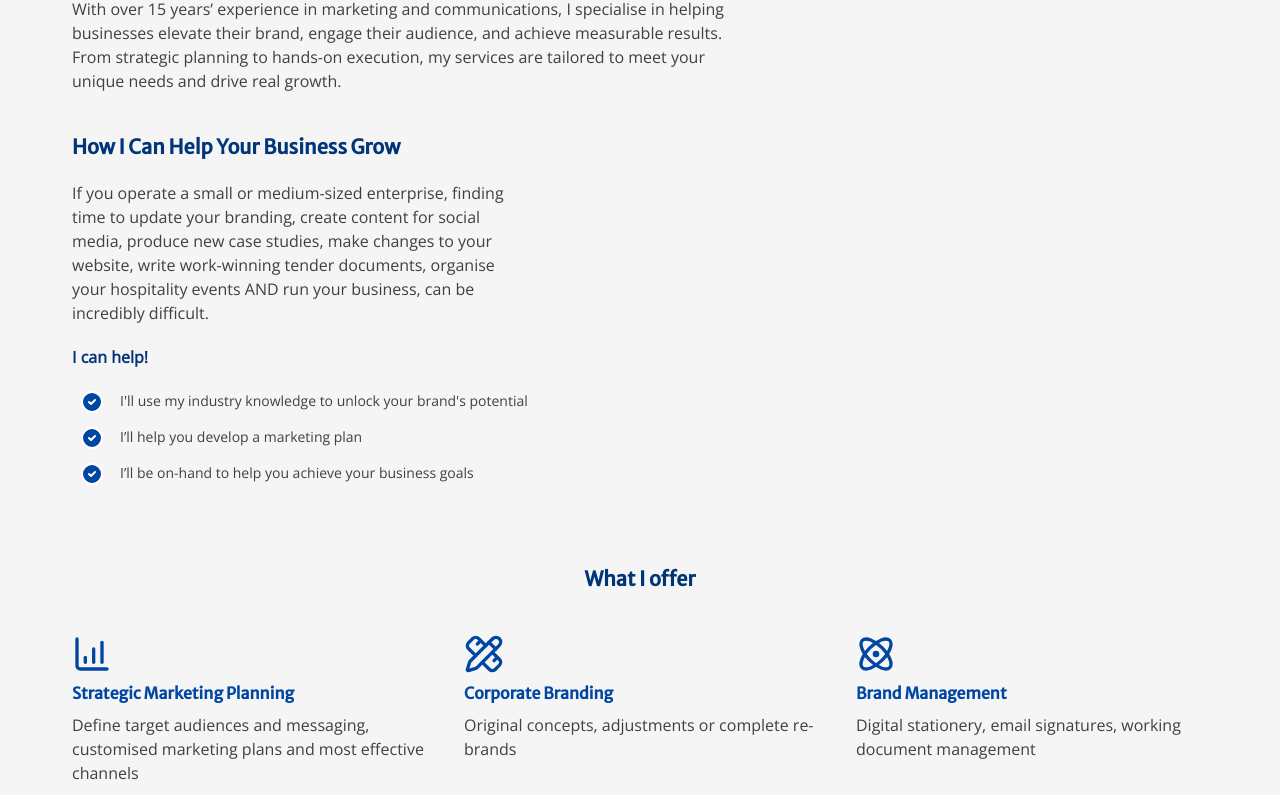
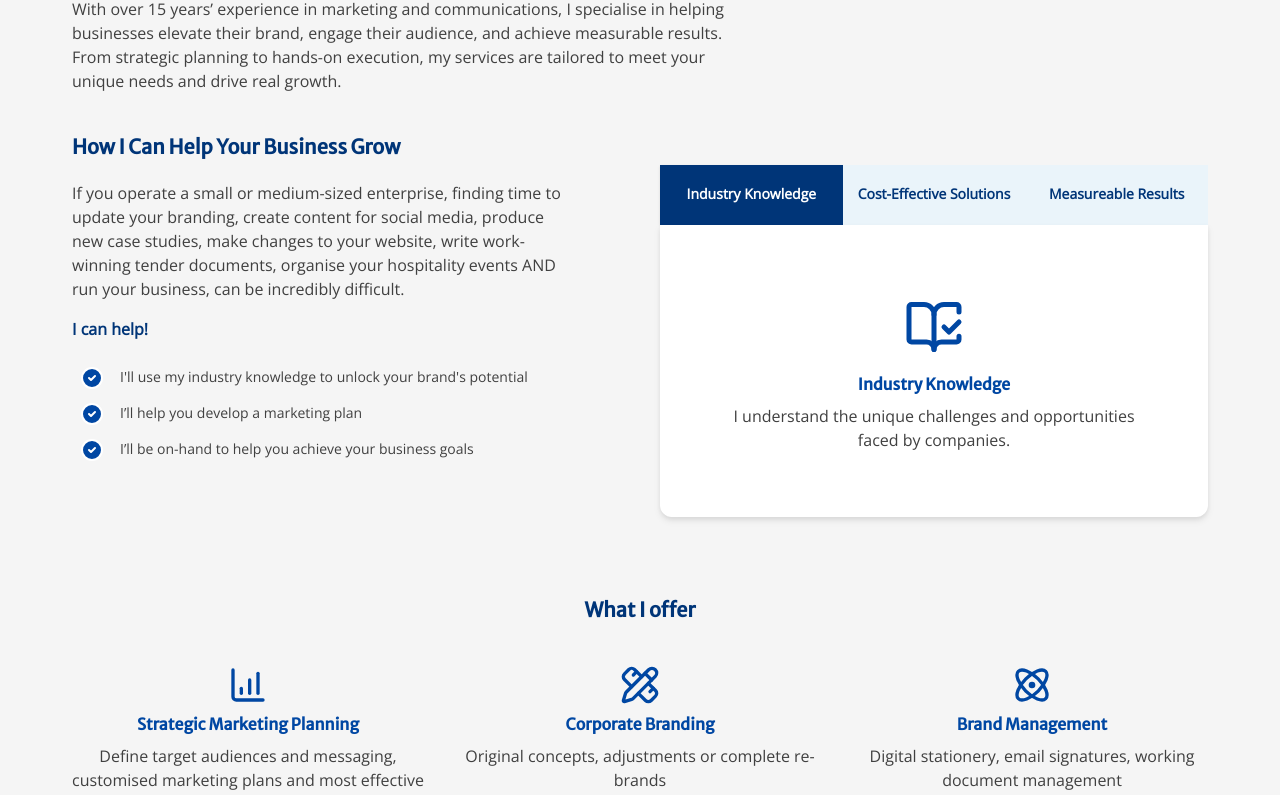
Before and after one commit to lewis-worsley/joebacon, a Next.js app: page / in a window 1280 px wide. Shown: the part 618-1413 px from the top of the page. Built offline with nearby package versions, Linux system fonts and the light colour scheme.

Commit message:
created tabs benefits

```diff
--- a/components/Services.tsx
+++ b/components/Services.tsx
@@ -11,6 +11,9 @@ import {
   Presentation,
   Send
 } from 'lucide-react';
+
+import { Tabs, TabsContent, TabsList, TabsTrigger } from "@/components/ui/tabs";
+import { tabsData } from '@/constants';
 
 const Services = () => {
   const support = [
@@ -89,22 +92,56 @@ const Services = () => {
             to meet your unique needs and drive real growth.
           </p>
         </div>
-        <div className='space-y-5'>
-          <h3 className='text-lg md:text-xl'>How I Can Help Your Business Grow</h3>
-          <p className='md:w-[40%]'>
+        <div className="space-y-5">
+          <h3 className="text-lg md:text-xl">How I Can Help Your Business Grow</h3>
+          <div className="grid md:grid-cols-2 gap-10">
+            <div>
+              <p className="md:w-[90%]">
                 If you operate a small or medium-sized enterprise, finding time to update your branding,
                 create content for social media, produce new case studies, make changes to your website,
                 write work-winning tender documents, organise your hospitality events AND run your
                 business, can be incredibly difficult.
               </p>
-          <p className='font-bold text-blue-1'>I can help!</p>
-          <div className='flex-col flex gap-3 text-sm'>
+              <p className="font-bold text-blue-1 mt-4">I can help!</p>
+              <div className="flex-col flex gap-3 text-sm mt-6">
                 {support.map((support, index) => (
-              <span key={index} className='flex items-center gap-2 '>
-                <CircleCheck className='min-w-10' color='white' fill='#0047A3' />
+                  <span
+                    key={index}
+                    className="flex gap-2 items-center text-start sm:place-content-center md:place-content-start"
+                  >
+                    <CircleCheck className="min-w-10" color="white" fill="#0047A3" />
                     {support}
                   </span>
                 ))}
+              </div>
+            </div>
+            <div className="md:w-auto rounded-none mt-5 md:mt-0">
+              <Tabs defaultValue="knowledge" className='text-center'>
+                <TabsList className='rounded-none w-full md:text-base'>
+                  {tabsData.map(({ value, title, className }) => (
+                    <TabsTrigger
+                      value={value}
+                      key={value}
+                      className={className}
+                    >
+                      {title}
+                    </TabsTrigger>
+                  ))}
+                </TabsList>
+                <div className='bg-white-1 p-10 md:p-16 rounded-b-xl drop-shadow-md'>
+                  {tabsData.map(({ value, title, description, icon }) => (
+                    <TabsContent value={value} key={value}>
+                      <div className='flex flex-col items-center gap-2'>
+                        <span className='mb-2'>{icon}</span>
+                        <h4 className='text-blue-2'>{title}</h4>
+                        <p>{description}</p>
+                      </div>
+                    </TabsContent>
+                  ))}
+                </div>
+              </Tabs>
+            </div>
+          </div>
         </div>
         <div>
           <h3 className="text-lg md:text-xl mt-20 text-center">What I offer</h3>
@@ -112,7 +149,7 @@ const Services = () => {
             {whatIOffer.map(({ icon, label, description }) => (
               <div
                 key={label}
-                  className="flex flex-col items-center text-center md:text-start md:place-items-start"
+                className="flex flex-col items-center text-center"
               >
                 {icon}
                 <h4 className="text-[16px] text-blue-2 mt-2">{label}</h4>
@@ -121,8 +158,6 @@ const Services = () => {
             ))}
           </div>
         </div>
-
-        </div>
       </div>
     </section>
   );
--- /dev/null
+++ b/components/ui/tabs.tsx
@@ -0,0 +1,55 @@
+"use client"
+
+import * as React from "react"
+import * as TabsPrimitive from "@radix-ui/react-tabs"
+
+import { cn } from "@/lib/utils"
+
+const Tabs = TabsPrimitive.Root
+
+const TabsList = React.forwardRef<
+  React.ElementRef<typeof TabsPrimitive.List>,
+  React.ComponentPropsWithoutRef<typeof TabsPrimitive.List>
+>(({ className, ...props }, ref) => (
+  <TabsPrimitive.List
+    ref={ref}
+    className={cn(
+      "inline-flex h-5  items-center justify-center bg-muted text-muted-foreground",
+      className
+    )}
+    {...props}
+  />
+))
+TabsList.displayName = TabsPrimitive.List.displayName
+
+const TabsTrigger = React.forwardRef<
+  React.ElementRef<typeof TabsPrimitive.Trigger>,
+  React.ComponentPropsWithoutRef<typeof TabsPrimitive.Trigger>
+>(({ className, ...props }, ref) => (
+  <TabsPrimitive.Trigger
+    ref={ref}
+    className={cn(
+      "bg-blue-4 text-blue-1 inline-flex items-center w-full justify-center whitespace-pre-line px-3 text-sm font-bold ring-offset-background transition-all focus-visible:outline-none focus-visible:ring-2 focus-visible:ring-ring focus-visible:ring-offset-2 disabled:pointer-events-none disabled:opacity-50 data-[state=active]:bg-blue-1 data-[state=active]:text-white-1 data-[state=active]:shadow py-8 mb-16 md:py-5 md:mb-10",
+      className
+    )}
+    {...props}
+  />
+))
+TabsTrigger.displayName = TabsPrimitive.Trigger.displayName
+
+const TabsContent = React.forwardRef<
+  React.ElementRef<typeof TabsPrimitive.Content>,
+  React.ComponentPropsWithoutRef<typeof TabsPrimitive.Content>
+>(({ className, ...props }, ref) => (
+  <TabsPrimitive.Content
+    ref={ref}
+    className={cn(
+      "mt-2 space-y-2 ring-offset-background focus-visible:outline-none focus-visible:ring-2 focus-visible:ring-ring focus-visible:ring-offset-2",
+      className
+    )}
+    {...props}
+  />
+))
+TabsContent.displayName = TabsPrimitive.Content.displayName
+
+export { Tabs, TabsList, TabsTrigger, TabsContent }
--- a/constants/index.ts
+++ /dev/null
@@ -1,14 +0,0 @@
-export const navLinks = [
-	{
-		label: "Services",
-		href: "#services",
-	},
-	{
-		label: "About",
-		href: "#about",
-	},
-	{
-		label: "Portfolio",
-		href: "#portfolio",
-	},
-];
--- /dev/null
+++ b/constants/index.tsx
@@ -0,0 +1,40 @@
+import { BookOpenCheck, Handshake, Target } from "lucide-react";
+
+export const navLinks = [
+	{
+		label: "Services",
+		href: "#services",
+	},
+	{
+		label: "About",
+		href: "#about",
+	},
+	{
+		label: "Portfolio",
+		href: "#portfolio",
+	},
+];
+
+export const tabsData = [
+	{
+		value: "knowledge",
+		title: "Industry Knowledge",
+		description: "I understand the unique challenges and opportunities faced by companies.",
+		className: "rounded-tl-md",
+		icon: <BookOpenCheck color='#0047A3' size={60} />,
+	},
+	{
+		value: "solutions",
+		title: "Cost-Effective Solutions",
+		description: "I offer flexible and personalised consulting services tailored to your budget.",
+		className: "",
+		icon: <Handshake color='#0047A3' size={60} />,
+	},
+	{
+		value: "results",
+		title: "Measureable Results",
+		description: "I track and measure the impact of your marketing efforts to ensure you're getting a return on your investment.",
+		className: "rounded-tr-md",
+		icon: <Target color='#0047A3' size={60} />,
+	},
+];
--- a/package.json
+++ b/package.json
@@ -11,6 +11,7 @@
   "dependencies": {
     "@radix-ui/react-dialog": "^1.1.2",
     "@radix-ui/react-slot": "^1.1.0",
+    "@radix-ui/react-tabs": "^1.1.1",
     "class-variance-authority": "^0.7.0",
     "clsx": "^2.1.1",
     "lucide-react": "^0.454.0",
--- a/tailwind.config.ts
+++ b/tailwind.config.ts
@@ -27,6 +27,8 @@ const config: Config = {
 				blue: {
 					1: "#003578",
 					2: "#0047A3",
+					3: "#5C94BC",
+					4: "#EAF4FA",
 				},
 				white: {
 					1: "#FFFFFF",
```
Also changed, not shown: 1 other file (tests, documents, lock files or other folders). Lines whose indentation alone changed are shown as unchanged.
